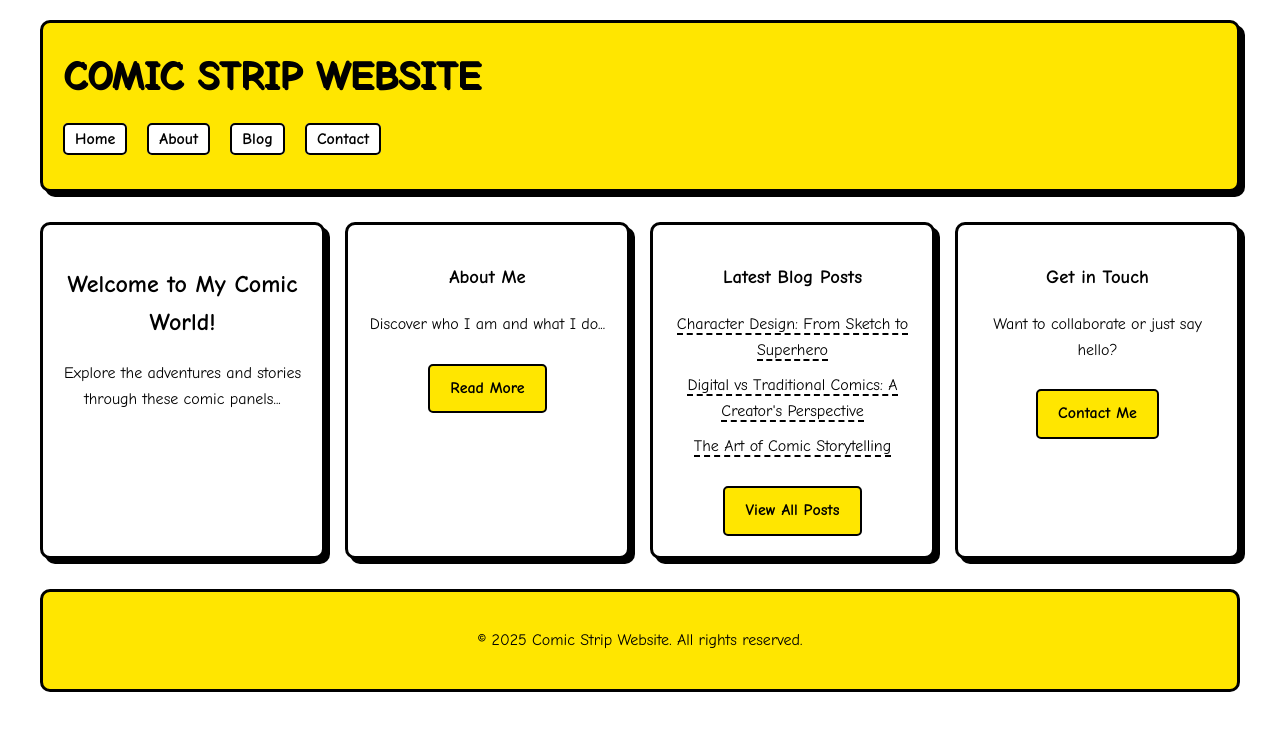
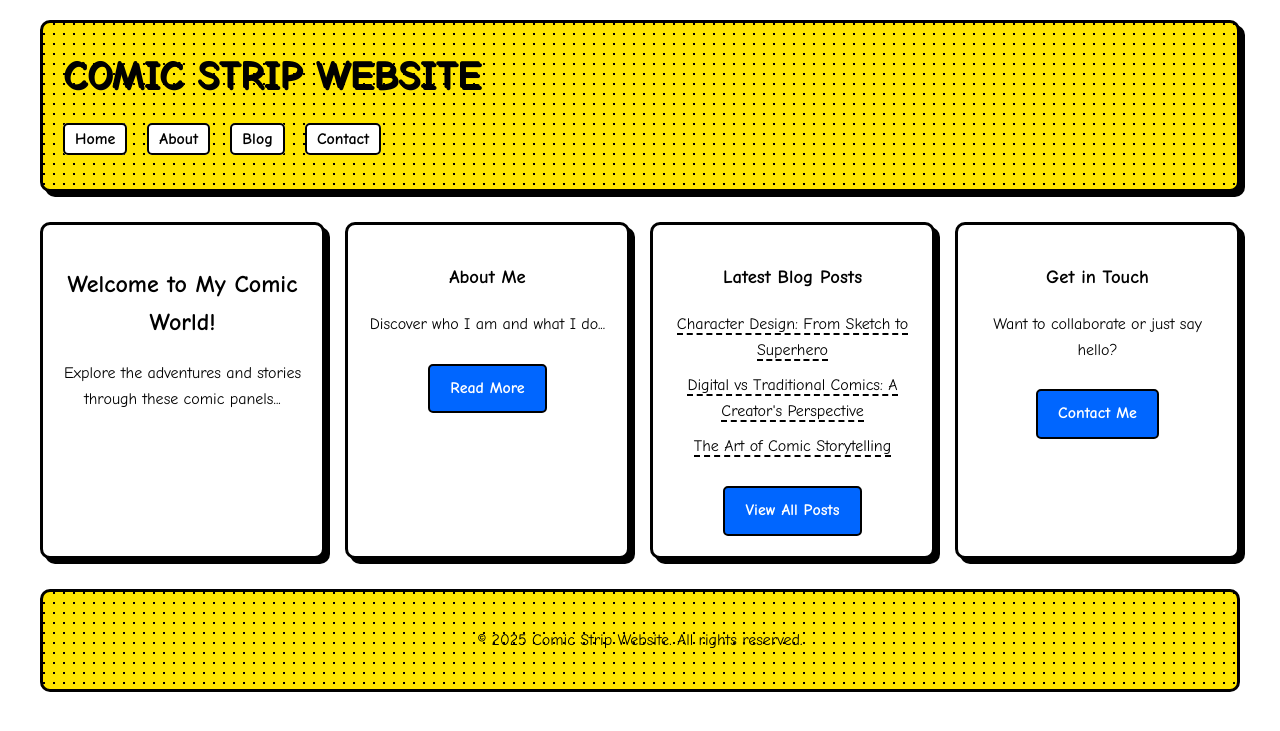
Before and after one commit to VMarkos/cognitoons, a Jekyll site: the page built from index.html, in a window 1280 px wide. Shown: the top 731 px of the page. Built offline with Jekyll 4.4.1, drawn with Linux system fonts in a browser that asks for light colours.

Commit message:
Minor style changes

```diff
--- a/_layouts/default.html
+++ b/_layouts/default.html
@@ -10,7 +10,7 @@
 </head>
 <body>
     <div class="comic-container">
-        <header class="comic-header">
+        <header class="comic-header dotted-background">
             <div class="comic-title">
                 <h1>{{ site.title }}</h1>
             </div>
@@ -28,7 +28,7 @@
             {{ content }}
         </main>
 
-        <footer class="comic-footer">
+        <footer class="comic-footer dotted-background">
             <p>&copy; {{ site.time | date: '%Y' }} {{ site.title }}. All rights reserved.</p>
         </footer>
     </div>
--- a/assets/css/main.css
+++ b/assets/css/main.css
@@ -19,6 +19,11 @@ body {
     max-width: 1200px;
     margin: 0 auto;
     padding: 20px;
+}
+
+.dotted-background {
+    background-image: radial-gradient(circle at 1px 1px, black 1px, transparent 0);
+    background-size: 10px 10px;
 }
 
 .comic-header {
@@ -152,8 +157,8 @@ body {
 .comic-button {
     display: inline-block;
     padding: 10px 20px;
-    background-color: var(--comic-yellow);
-    color: var(--comic-black);
+    background-color: var(--comic-blue);
+    color: var(--comic-white);
     text-decoration: none;
     border: 2px solid var(--comic-black);
     border-radius: 5px;
```
Also changed, not shown: 10 other files.
